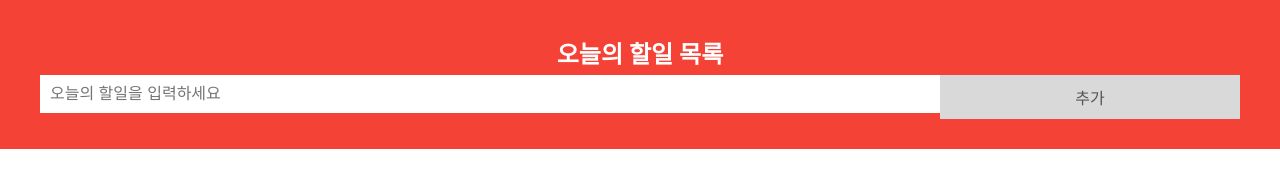
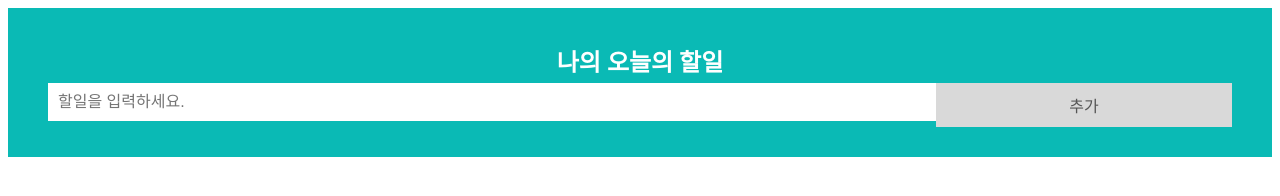
Before and after one commit to jejebi/todolist, a plain HTML site: page index.html in a window 1280 px wide. Drawn offline with Linux system fonts and the light colour scheme.

Commit message:
color change

```diff
--- a/index.html
+++ b/index.html
@@ -1,11 +1,16 @@
-<html>
+
+
+
+
+
+    <html>
 <head>
 <meta name="viewport" content="width=device-width, initial-scale=1">
-</head>
-<body>
+<style>
 
+    <div style = "padding: 30px;">
+    </div>
 
-   <style>
 body {
   margin: 0;
   min-width: 250px;
@@ -85,7 +90,7 @@ ul li.checked::before {
 
 /* Style the header */
 .header {
-  background-color: #f44336;
+  background-color: #0abab5;
   padding: 30px 40px;
   color: white;
   text-align: center;
@@ -127,11 +132,12 @@ input {
   background-color: #bbb;
 }
 </style>
-
+</head>
+<body>
 
 <div id="myDIV" class="header">
-  <h2 style="margin:5px">오늘의 할일 목록</h2>
-  <input type="text" id="myI햐nput" placeholder="오늘의 할일을 입력하세요">
+  <h2 style="margin:5px">나의 오늘의 할일</h2>
+  <input type="text" id="myInput" placeholder="할일을 입력하세요.">
   <span onclick="newElement()" class="addBtn">추가</span>
 </div>
 
```
